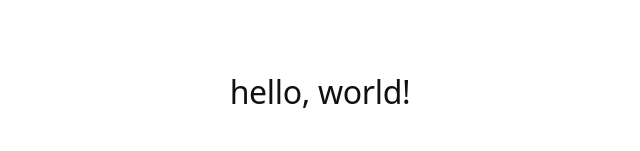
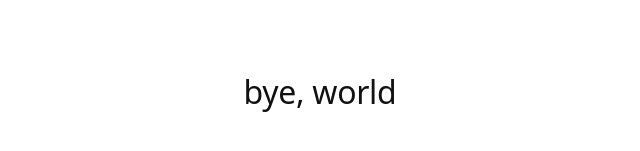
Before and after one commit to cclss/hermes-e2e-fixture, a plain HTML site: page index.html in a window 1280 px wide. Shown: the part 309-460 px from the top of the page, 320-960 px from the left. Drawn offline with Linux system fonts and the light colour scheme.

Commit message:
feat(grain-1): "bye, world" 텍스트 교체
Grain: grain-1
Do: `index.html`의 `<title>` 및 `<h1>` 텍스트를 `hello, world!` → `bye, world`로 교체. PR 피드백 반영. (느낌표 제거 포함 — 피드백 표기 그대로)
DoneWhen: 1. `$GENOSIS_SPEC_PATH` 내 기존 카피/톤 Spec 확인 — "hello, world!" 표기 규칙(느낌표 사용, 소문자 유지 등)이 기록되어 있으면 "bye, world" 변경이 해당 규칙과 충돌하는지 검토

```diff
--- a/index.html
+++ b/index.html
@@ -3,7 +3,7 @@
   <head>
     <meta charset="UTF-8" />
     <meta name="viewport" content="width=device-width, initial-scale=1.0" />
-    <title>hello, world!</title>
+    <title>bye, world</title>
     <style>
       *,
       *::before,
@@ -31,6 +31,6 @@
     </style>
   </head>
   <body>
-    <h1>hello, world!</h1>
+    <h1>bye, world</h1>
   </body>
 </html>
```
